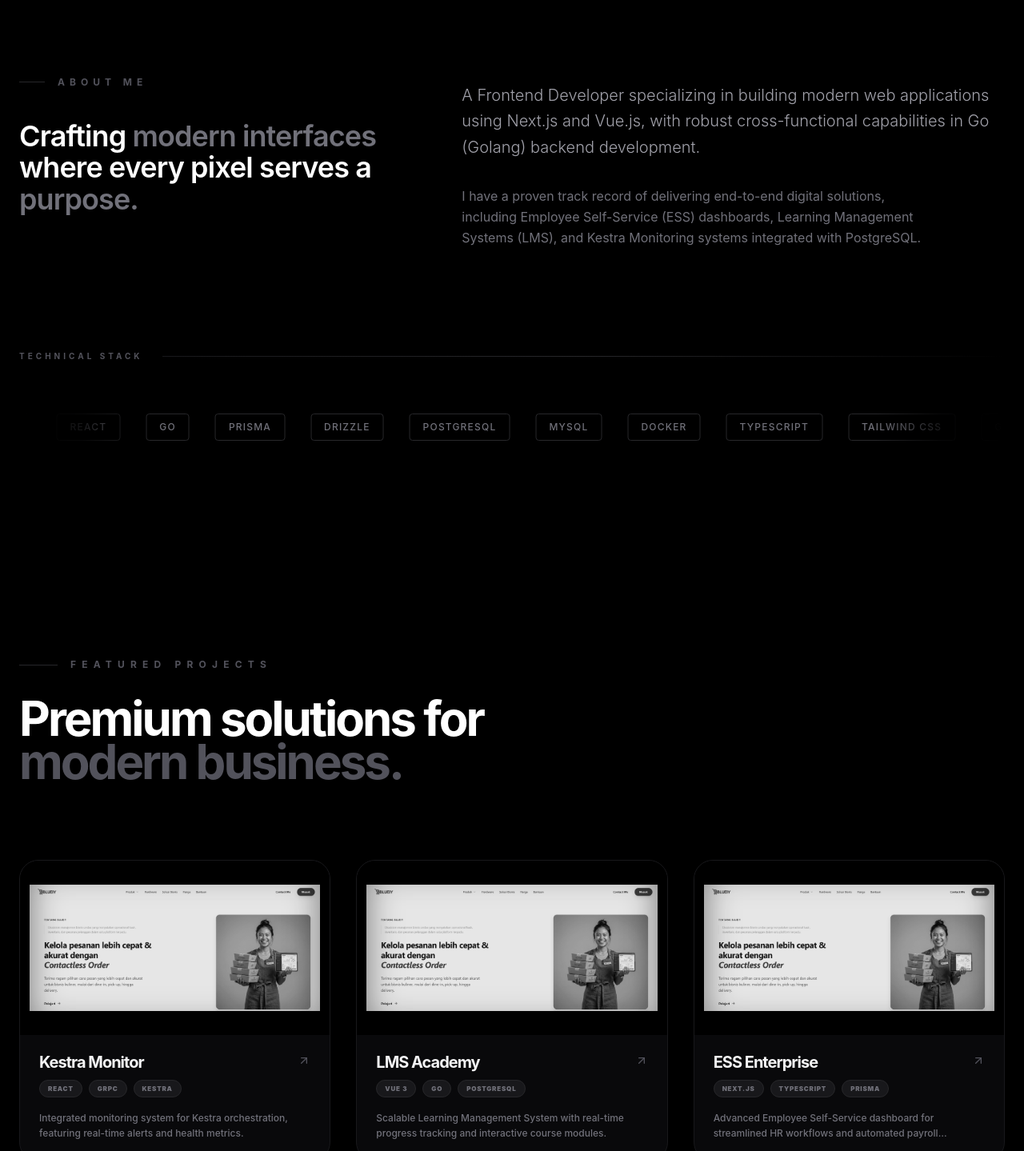
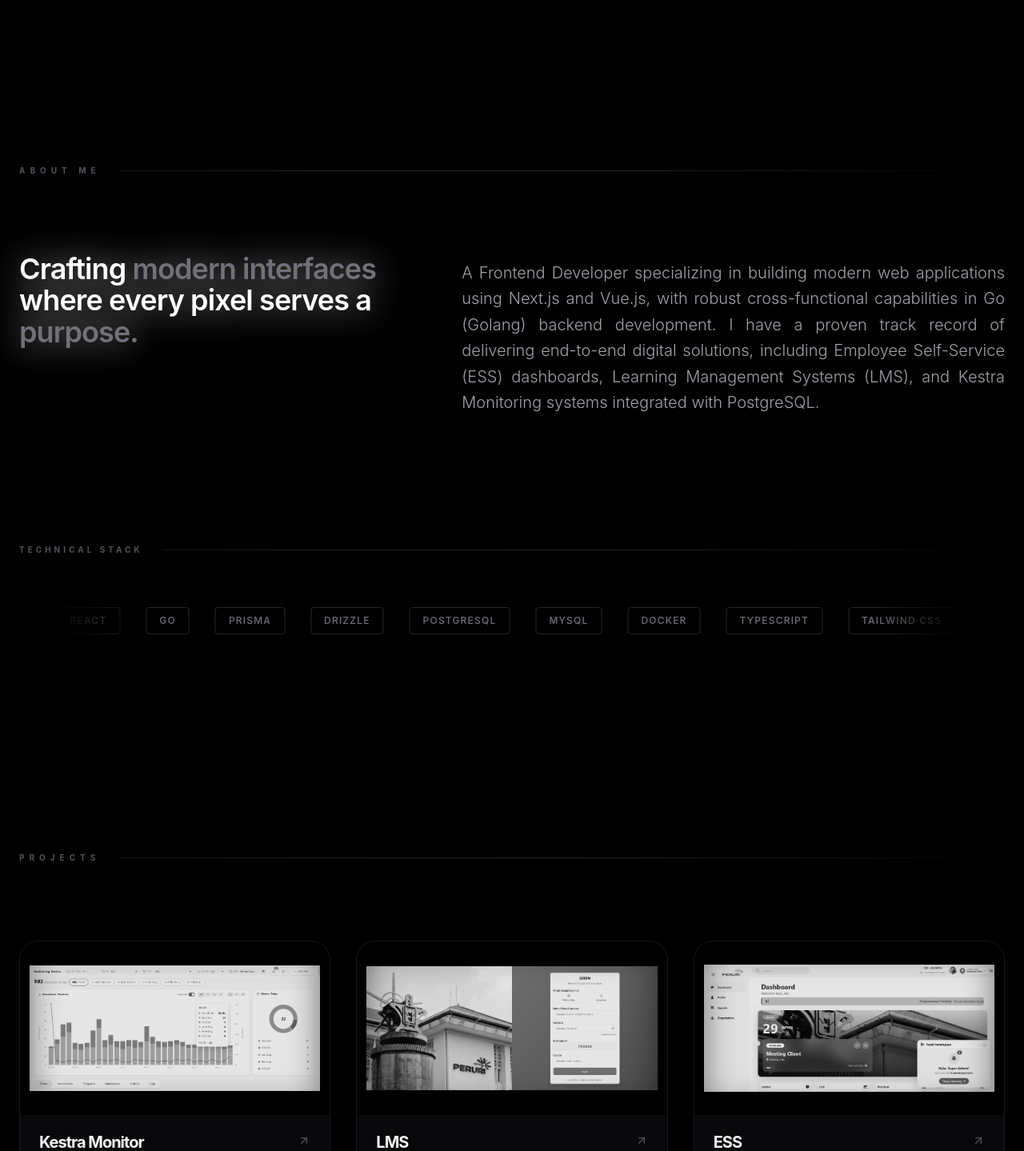
Before and after one commit to hblhdrm29/PORTO1, a React (Vite) app: page / in a window 1280 px wide. Shown: the part 711-2150 px from the top of the page at 80% size. Built offline with nearby package versions, Linux system fonts and the light colour scheme.

Commit message:
feat: landing page

```diff
--- a/src/App.jsx
+++ b/src/App.jsx
@@ -11,6 +11,9 @@ import {
 } from 'lucide-react';
 import profileImg from './assets/profile.jpg';
 import blueiyImg from './assets/blueiy.png';
+import kestraImg from './assets/MONITORING_KESTRA.png';
+import lmsImg from './assets/LMS.png';
+import essImg from './assets/ESS DASHBOARD.png';
 
 // Only register ScrollTrigger, useGSAP is a hook
 gsap.registerPlugin(ScrollTrigger);
@@ -59,7 +62,12 @@ const Hero = () => {
 
   return (
     <section id="home" ref={container} className="pt-40 pb-20 px-6 max-w-7xl mx-auto overflow-hidden">
+      <div className="flex items-center gap-6 mb-24 about-reveal">
+        <h2 className="text-[10px] uppercase tracking-[0.6em] text-zinc-600 font-bold whitespace-nowrap">Home</h2>
+        <div className="w-full h-[1px] bg-gradient-to-r from-zinc-900 via-zinc-800 to-transparent"></div>
+      </div>
       <div className="flex flex-col lg:flex-row items-center justify-center gap-12 text-center">
+
         <div className="flex-1 flex flex-col items-center">
         <h1 className="flex flex-col font-black leading-[0.8] tracking-tighter uppercase select-none mb-16 md:mb-24 items-center">
           {/* PERSPECTIVE SHADOW STACK */}
@@ -150,32 +158,27 @@ const ProjectsGrid = () => {
 
   return (
     <section id="projects" ref={container} className="py-32 px-6 max-w-7xl mx-auto">
-      <div className="flex flex-col mb-24">
-        <h2 className="text-xs uppercase tracking-[0.6em] text-zinc-600 font-bold mb-8 flex items-center gap-4">
-          <span className="w-12 h-[1px] bg-zinc-800"></span>
-          Featured Projects
-        </h2>
-        <p className="text-4xl md:text-6xl font-bold tracking-tighter text-white max-w-3xl leading-[0.9]">
-          Premium solutions for <span className="text-zinc-600">modern business.</span>
-        </p>
+      <div className="flex items-center gap-6 mb-24">
+        <h2 className="text-[10px] uppercase tracking-[0.6em] text-zinc-600 font-bold whitespace-nowrap">Projects</h2>
+        <div className="w-full h-[1px] bg-gradient-to-r from-zinc-900 via-zinc-800 to-transparent"></div>
       </div>
 
       <div className="grid grid-cols-1 md:grid-cols-2 lg:grid-cols-3 gap-8">
         <ProjectCard
           title="Kestra Monitor"
-          image={blueiyImg}
+          image={kestraImg}
           description="Integrated monitoring system for Kestra orchestration, featuring real-time alerts and health metrics."
           stack={["React", "gRPC", "Kestra"]}
         />
         <ProjectCard
-          title="LMS Academy"
-          image={blueiyImg}
+          title="LMS"
+          image={lmsImg}
           description="Scalable Learning Management System with real-time progress tracking and interactive course modules."
           stack={["Vue 3", "Go", "PostgreSQL"]}
         />
         <ProjectCard
-          title="ESS Enterprise"
-          image={blueiyImg}
+          title="ESS"
+          image={essImg}
           description="Advanced Employee Self-Service dashboard for streamlined HR workflows and automated payroll processing."
           stack={["Next.js", "TypeScript", "Prisma"]}
         />
@@ -235,22 +238,20 @@ const About = () => {
 
   return (
     <section id="about" ref={container} className="py-32 px-6 max-w-7xl mx-auto">
+      <div className="flex items-center gap-6 mb-24 about-reveal">
+        <h2 className="text-[10px] uppercase tracking-[0.6em] text-zinc-600 font-bold whitespace-nowrap">About Me</h2>
+        <div className="w-full h-[1px] bg-gradient-to-r from-zinc-900 via-zinc-800 to-transparent"></div>
+      </div>
       <div className="grid grid-cols-1 lg:grid-cols-12 gap-12 lg:gap-24 items-start mb-32">
         <div className="lg:col-span-5 about-reveal">
-          <h2 className="text-xs uppercase tracking-[0.5em] text-zinc-600 font-bold mb-10 flex items-center gap-4">
-            <span className="w-8 h-[1px] bg-zinc-800"></span>
-            About Me
-          </h2>
-          <p className="text-3xl md:text-4xl font-semibold tracking-tight leading-[1.1] text-white">
+          <p className="text-3xl md:text-4xl font-semibold tracking-tight leading-[1.1] text-white drop-shadow-[0_0_20px_rgba(255,255,255,0.6)]">
             Crafting <span className="text-zinc-500">modern interfaces</span> where every pixel serves a <span className="text-zinc-500">purpose.</span>
           </p>
         </div>
 
         <div className="lg:col-span-7 about-reveal pt-2">
-          <p className="text-lg md:text-xl text-zinc-400 leading-relaxed mb-8 font-light">
+          <p className="text-lg md:text-xl text-zinc-400 leading-relaxed mb-8 font-light text-justify">
             A Frontend Developer specializing in building modern web applications using Next.js and Vue.js, with robust cross-functional capabilities in Go (Golang) backend development.
-          </p>
-          <p className="text-zinc-500 leading-relaxed max-w-xl">
             I have a proven track record of delivering end-to-end digital solutions, including Employee Self-Service (ESS) dashboards, Learning Management Systems (LMS), and Kestra Monitoring systems integrated with PostgreSQL.
           </p>
         </div>
@@ -297,7 +298,12 @@ const Contact = () => {
 
   return (
     <section id="contact" ref={container} className="py-40 px-6 max-w-7xl mx-auto border-t border-zinc-900">
+      <div className="flex items-center gap-6 mb-24 contact-reveal">
+        <h2 className="text-[10px] uppercase tracking-[0.6em] text-zinc-600 font-bold whitespace-nowrap">Contact</h2>
+        <div className="w-full h-[1px] bg-gradient-to-r from-zinc-900 via-zinc-800 to-transparent"></div>
+      </div>
       <div className="grid grid-cols-1 md:grid-cols-2 gap-24">
+
         <div className="contact-reveal">
           <h2 className="text-5xl font-semibold mb-8 tracking-tighter leading-tight">Let's build the<br />unconventional.</h2>
           <p className="text-zinc-500 max-w-sm leading-relaxed">Currently available for high-impact roles and freelance architectural consultations.</p>
--- a/src/components/Skills.jsx
+++ b/src/components/Skills.jsx
@@ -1,5 +1,5 @@
 import React from 'react';
-import { motion } from 'framer-motion';
+import { motion as Motion } from 'framer-motion';
 
 const skillCategories = [
     {
@@ -21,14 +21,14 @@ const Skills = () => {
         <section id="skills" className="py-20 px-4 bg-white">
             <div className="max-w-7xl mx-auto">
                 <div className="text-center mb-16">
-                    <motion.h2
+                    <Motion.h2
                         initial={{ opacity: 0, y: 20 }}
                         whileInView={{ opacity: 1, y: 0 }}
                         viewport={{ once: true }}
                         className="text-3xl md:text-5xl font-bold mb-6"
                     >
                         Keahlian Saya
-                    </motion.h2>
+                    </Motion.h2>
                     <p className="text-gray-600 max-w-2xl mx-auto">
                         Berbagai teknologi dan metodologi yang saya gunakan untuk mewujudkan ide menjadi produk nyata yang bernilai tinggi.
                     </p>
@@ -36,7 +36,7 @@ const Skills = () => {
 
                 <div className="grid grid-cols-1 md:grid-cols-3 gap-12">
                     {skillCategories.map((category, idx) => (
-                        <motion.div
+                        <Motion.div
                             key={idx}
                             initial={{ opacity: 0, scale: 0.95 }}
                             whileInView={{ opacity: 1, scale: 1 }}
@@ -50,16 +50,16 @@ const Skills = () => {
                             </h3>
                             <div className="flex flex-wrap gap-3">
                                 {category.skills.map(skill => (
-                                    <motion.span
+                                    <Motion.span
                                         key={skill}
                                         whileHover={{ scale: 1.1, backgroundColor: '#0ea5e9', color: '#fff' }}
                                         className="px-4 py-2 bg-white text-gray-700 text-sm font-medium rounded-2xl shadow-sm border border-gray-100 cursor-default transition-colors"
                                     >
                                         {skill}
-                                    </motion.span>
+                                    </Motion.span>
                                 ))}
                             </div>
-                        </motion.div>
+                        </Motion.div>
                     ))}
                 </div>
             </div>
```
Also changed, not shown: src/assets/MATCHABIH .png (added).
